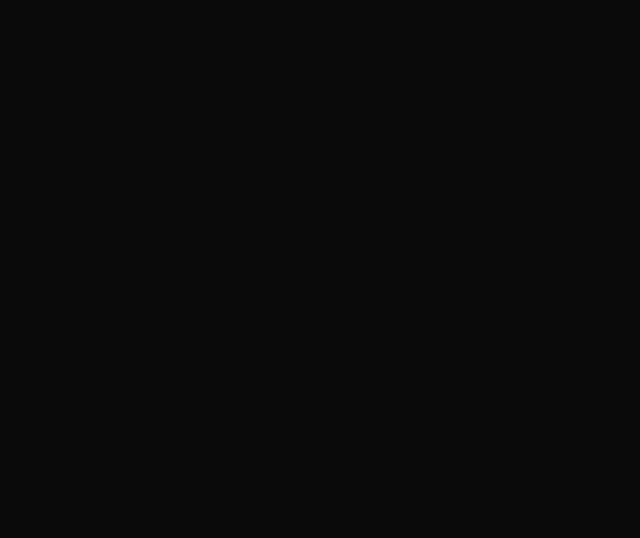
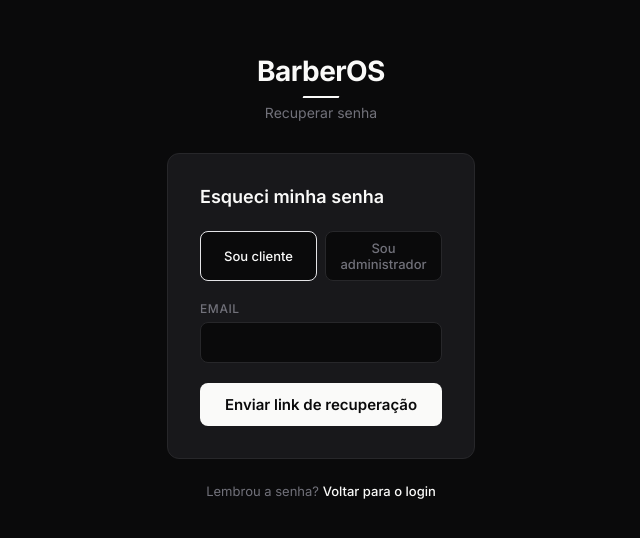
Before and after one commit to felipesantiagodev-sys/barbearia-api, a React (Vite) app in the folder barbearia-web/: page /recuperar-senha in a window 1280 px wide. Before the commit this address had no page. Shown: the part 124-662 px from the top of the page, without its empty margins (319-959 px from the left). Built offline with nearby package versions, Linux system fonts and the light colour scheme.

Commit message:
Adiciona telas de recuperacao e redefinicao de senha

```diff
--- a/barbearia-web/src/App.tsx
+++ b/barbearia-web/src/App.tsx
@@ -3,6 +3,8 @@ import { AuthProvider, useAuth } from './contexts/AuthContext';
 import { TemaProvider } from './contexts/TemaContext';
 import LoginCliente from './pages/LoginCliente';
 import LoginAdmin from './pages/LoginAdmin';
+import RecuperarSenha from './pages/RecuperarSenha';
+import RedefinirSenha from './pages/RedefinirSenha';
 import Home from './pages/Home';
 import RotaProtegida from './components/RotaProtegida';
 
@@ -19,6 +21,8 @@ function App() {
           <Routes>
             <Route path="/login" element={<LoginCliente />} />
             <Route path="/admin/login" element={<LoginAdmin />} />
+            <Route path="/recuperar-senha" element={<RecuperarSenha />} />
+            <Route path="/redefinir-senha" element={<RedefinirSenha />} />
             <Route
               path="/"
               element={
--- /dev/null
+++ b/barbearia-web/src/api/senha.ts
@@ -0,0 +1,17 @@
+import { apiClient } from './client';
+
+interface RespostaMensagem {
+  mensagem: string;
+}
+
+export function esqueciSenha(tipo: 'admin' | 'cliente', email: string): Promise<RespostaMensagem> {
+  return apiClient.post<RespostaMensagem>(`/auth/${tipo}/esqueci-senha`, { email });
+}
+
+export function redefinirSenha(
+  tipo: 'admin' | 'cliente',
+  token: string,
+  senhaNova: string
+): Promise<RespostaMensagem> {
+  return apiClient.post<RespostaMensagem>(`/auth/${tipo}/redefinir-senha`, { token, senha_nova: senhaNova });
+}
--- a/barbearia-web/src/pages/Auth.module.css
+++ b/barbearia-web/src/pages/Auth.module.css
@@ -84,6 +84,38 @@
   margin-bottom: 1rem;
 }
 
+.status {
+  font-size: 0.8125rem;
+  color: var(--plataforma-texto);
+  margin-bottom: 1rem;
+}
+
+.abas {
+  display: flex;
+  gap: 0.5rem;
+  margin-bottom: 1.25rem;
+}
+
+.aba {
+  flex: 1;
+  background: var(--plataforma-fundo);
+  border: 1px solid var(--plataforma-borda);
+  border-radius: 0.5rem;
+  padding: 0.5rem;
+  font-size: 0.8125rem;
+  font-weight: 500;
+  color: var(--plataforma-texto-secundario);
+  cursor: pointer;
+  transition:
+    color 0.15s ease,
+    border-color 0.15s ease;
+}
+
+.abaAtiva {
+  color: var(--plataforma-texto);
+  border-color: var(--plataforma-foco);
+}
+
 .rodape {
   text-align: center;
   margin-top: 1.5rem;
--- a/barbearia-web/src/pages/LoginAdmin.tsx
+++ b/barbearia-web/src/pages/LoginAdmin.tsx
@@ -67,6 +67,10 @@ export default function LoginAdmin() {
             </p>
           )}
 
+          <p className={styles.rodape} style={{ marginTop: 0, marginBottom: '1rem', textAlign: 'right' }}>
+            <Link to="/recuperar-senha">Esqueci minha senha</Link>
+          </p>
+
           <button className={styles.botao} type="submit">
             Entrar
           </button>
--- a/barbearia-web/src/pages/LoginCliente.tsx
+++ b/barbearia-web/src/pages/LoginCliente.tsx
@@ -67,6 +67,10 @@ export default function LoginCliente() {
             </p>
           )}
 
+          <p className={styles.rodape} style={{ marginTop: 0, marginBottom: '1rem', textAlign: 'right' }}>
+            <Link to="/recuperar-senha">Esqueci minha senha</Link>
+          </p>
+
           <button className={styles.botao} type="submit">
             Entrar
           </button>
--- /dev/null
+++ b/barbearia-web/src/pages/RecuperarSenha.tsx
@@ -0,0 +1,92 @@
+import { useState, type FormEvent } from 'react';
+import { Link } from 'react-router-dom';
+import Marca from '../components/Marca';
+import { esqueciSenha } from '../api/senha';
+import styles from './Auth.module.css';
+
+export default function RecuperarSenha() {
+  const [tipo, setTipo] = useState<'cliente' | 'admin'>('cliente');
+  const [email, setEmail] = useState('');
+  const [mensagem, setMensagem] = useState<string | null>(null);
+  const [erro, setErro] = useState<string | null>(null);
+
+  async function aoSubmeter(evento: FormEvent) {
+    evento.preventDefault();
+    setErro(null);
+    setMensagem(null);
+    try {
+      const resposta = await esqueciSenha(tipo, email);
+      setMensagem(resposta.mensagem);
+    } catch (erroCapturado) {
+      setErro(erroCapturado instanceof Error ? erroCapturado.message : 'Erro ao processar solicitação');
+    }
+  }
+
+  return (
+    <div className={styles.pagina}>
+      <div>
+        <div className={styles.cabecalho}>
+          <Marca />
+          <p className={styles.subtitulo}>Recuperar senha</p>
+        </div>
+
+        <form className={styles.cartao} onSubmit={aoSubmeter}>
+          <h1 className={styles.titulo}>Esqueci minha senha</h1>
+
+          <div className={styles.abas}>
+            <button
+              type="button"
+              className={tipo === 'cliente' ? `${styles.aba} ${styles.abaAtiva}` : styles.aba}
+              onClick={() => setTipo('cliente')}
+              aria-pressed={tipo === 'cliente'}
+            >
+              Sou cliente
+            </button>
+            <button
+              type="button"
+              className={tipo === 'admin' ? `${styles.aba} ${styles.abaAtiva}` : styles.aba}
+              onClick={() => setTipo('admin')}
+              aria-pressed={tipo === 'admin'}
+            >
+              Sou administrador
+            </button>
+          </div>
+
+          <div className={styles.campo}>
+            <label className={styles.rotulo} htmlFor="email">
+              Email
+            </label>
+            <input
+              className={styles.entrada}
+              id="email"
+              type="email"
+              value={email}
+              onChange={(e) => setEmail(e.target.value)}
+              required
+            />
+          </div>
+
+          {erro && (
+            <p className={styles.erro} role="alert">
+              {erro}
+            </p>
+          )}
+
+          {mensagem && (
+            <p className={styles.status} role="status">
+              {mensagem}
+            </p>
+          )}
+
+          <button className={styles.botao} type="submit">
+            Enviar link de recuperação
+          </button>
+        </form>
+
+        <p className={styles.rodape}>
+          Lembrou a senha? <Link to={tipo === 'admin' ? '/admin/login' : '/login'}>Voltar para o login</Link>
+        </p>
+      </div>
+    </div>
+  );
+}
--- /dev/null
+++ b/barbearia-web/src/pages/RedefinirSenha.tsx
@@ -0,0 +1,78 @@
+import { useState, type FormEvent } from 'react';
+import { Link, useSearchParams } from 'react-router-dom';
+import Marca from '../components/Marca';
+import { redefinirSenha } from '../api/senha';
+import styles from './Auth.module.css';
+
+export default function RedefinirSenha() {
+  const [parametros] = useSearchParams();
+  const tipo = parametros.get('tipo') === 'admin' ? 'admin' : 'cliente';
+  const token = parametros.get('token') ?? '';
+
+  const [senhaNova, setSenhaNova] = useState('');
+  const [mensagem, setMensagem] = useState<string | null>(null);
+  const [erro, setErro] = useState<string | null>(null);
+
+  async function aoSubmeter(evento: FormEvent) {
+    evento.preventDefault();
+    setErro(null);
+    setMensagem(null);
+    try {
+      const resposta = await redefinirSenha(tipo, token, senhaNova);
+      setMensagem(resposta.mensagem);
+    } catch (erroCapturado) {
+      setErro(erroCapturado instanceof Error ? erroCapturado.message : 'Erro ao redefinir senha');
+    }
+  }
+
+  return (
+    <div className={styles.pagina}>
+      <div>
+        <div className={styles.cabecalho}>
+          <Marca />
+          <p className={styles.subtitulo}>Redefinir senha</p>
+        </div>
+
+        {mensagem ? (
+          <div className={styles.cartao}>
+            <p className={styles.status} role="status">
+              {mensagem}
+            </p>
+            <p className={styles.rodape}>
+              <Link to={tipo === 'admin' ? '/admin/login' : '/login'}>Ir para o login</Link>
+            </p>
+          </div>
+        ) : (
+          <form className={styles.cartao} onSubmit={aoSubmeter}>
+            <h1 className={styles.titulo}>Defina sua nova senha</h1>
+
+            <div className={styles.campo}>
+              <label className={styles.rotulo} htmlFor="senha-nova">
+                Nova senha
+              </label>
+              <input
+                className={styles.entrada}
+                id="senha-nova"
+                type="password"
+                value={senhaNova}
+                onChange={(e) => setSenhaNova(e.target.value)}
+                required
+                minLength={6}
+              />
+            </div>
+
+            {erro && (
+              <p className={styles.erro} role="alert">
+                {erro}
+              </p>
+            )}
+
+            <button className={styles.botao} type="submit">
+              Redefinir senha
+            </button>
+          </form>
+        )}
+      </div>
+    </div>
+  );
+}
```
Also changed, not shown: 2 other files (tests, documents, lock files or other folders).
